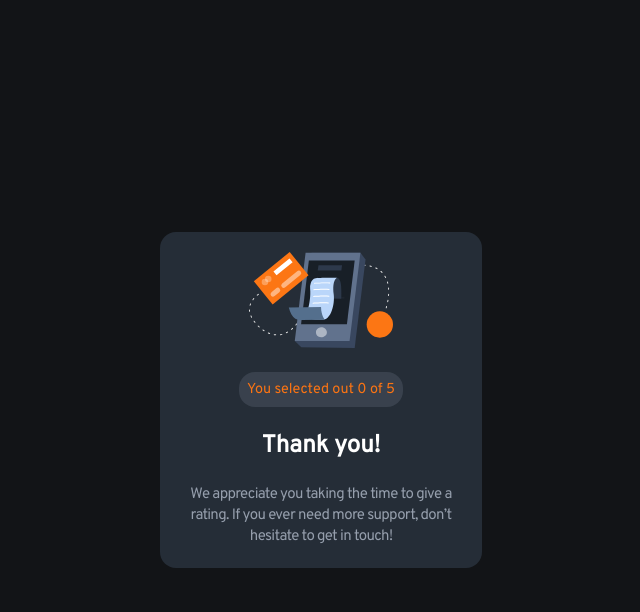
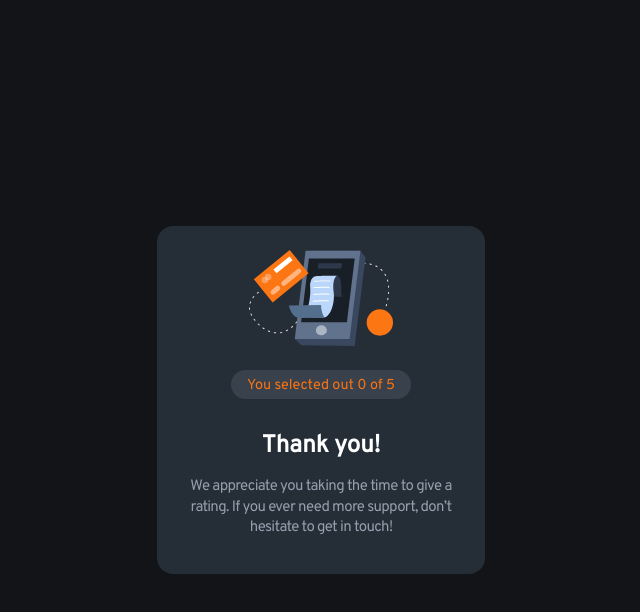
Before and after one commit to koreynichols/interactive-rating-component, a plain HTML site: page index.html in a window 1280 px wide. Both pictures are taken after a click on the input "SUBMIT". Shown: the whole page, without its empty margins (319-959 px from the left). Drawn offline with Linux system fonts and the light colour scheme.

Commit message:
almost there, just need to fix a little with the css

```diff
--- a/styles.css
+++ b/styles.css
@@ -49,10 +49,11 @@ input[type="submit"] {
     flex-direction: column;
     width: 17.5rem;
     background-color: hsl(213, 19%, 18%);
-    padding: 1.3rem;
+    padding: 1.5rem;
     border-radius: 1rem;
     gap: 1.5rem;
     margin: 0 auto;
+    min-height: 300px;
 }
 
 .thankyou {
@@ -120,6 +121,12 @@ input[type="submit"]:hover {
     color:hsl(25, 97%, 53%);
     background-color: rgba(124, 135, 152, 0.223);
     border-radius: 1rem;
-    padding: .5rem;
+    padding: .2rem 1rem;
     font-size: .9rem;
+    line-height: 1.6rem;
+    height: 1.4rem;
 }
+
+.thankyou h2 {
+    margin: .5rem 0 -.5rem;
+}
```
